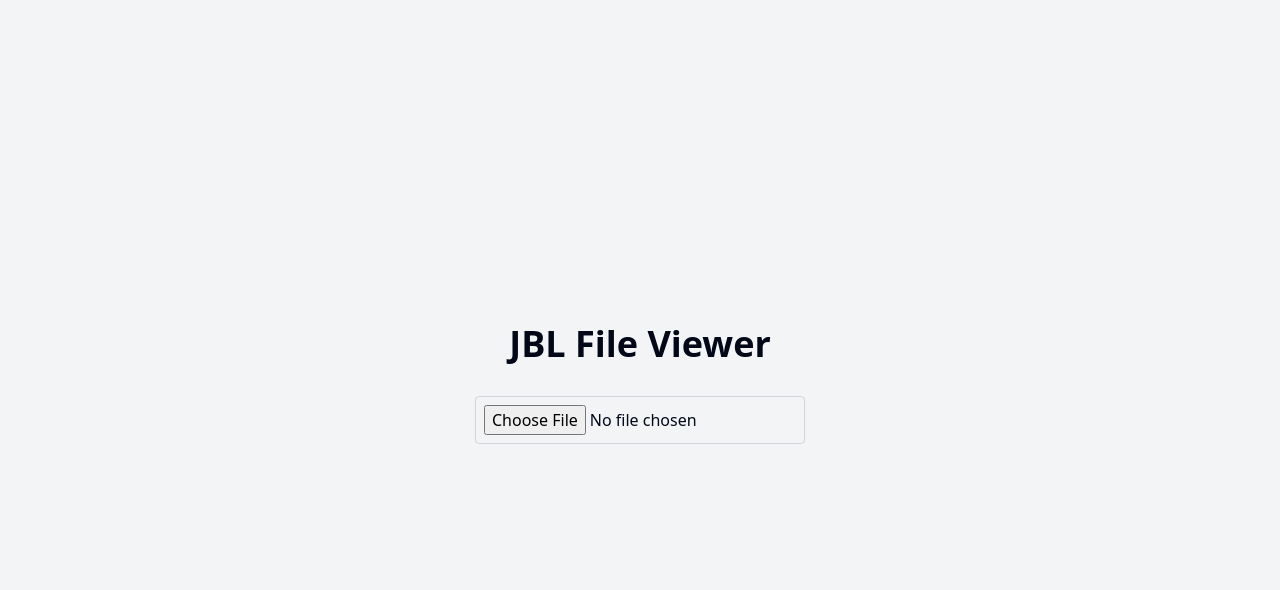
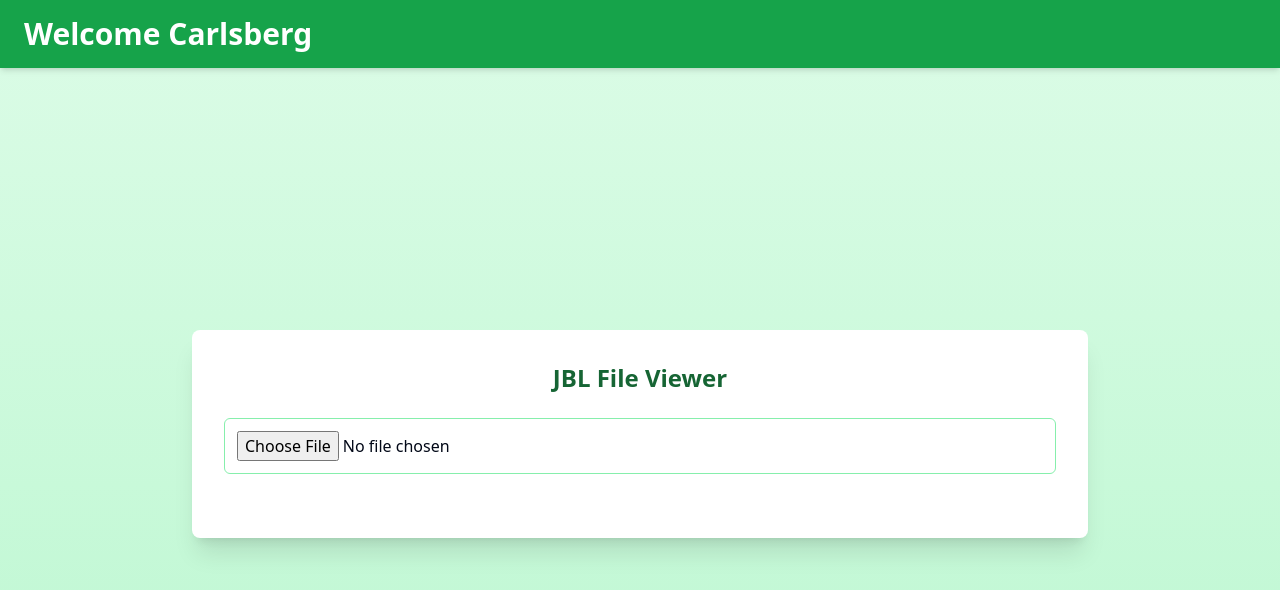
Before and after one commit to GPT-Engineer-App/jbl-viewer-rotate-57, a React (Vite) app: page / in a window 1280 px wide. Shown: the top 590 px of the page. Built offline with nearby package versions, Linux system fonts and the light colour scheme.

Commit message:
Add welcome header and style improvements
Enhanced the user interface by adding a header titled "Welcome Carlsberg" and made various aesthetic improvements to the layout and design for a more visually appealing experience.
[skip gpt_engineer]

```diff
--- a/src/pages/Index.jsx
+++ b/src/pages/Index.jsx
@@ -104,17 +104,22 @@ const Index = () => {
   }, []);
 
   return (
-    <div className="min-h-screen flex flex-col items-center justify-center bg-gray-100 p-4">
-      <h1 className="text-4xl font-bold mb-8">JBL File Viewer</h1>
+    <div className="min-h-screen flex flex-col bg-gradient-to-b from-green-100 to-green-200">
+      <header className="bg-green-600 text-white py-4 px-6 shadow-md">
+        <h1 className="text-3xl font-bold">Welcome Carlsberg</h1>
+      </header>
+      <main className="flex-grow flex flex-col items-center justify-center p-6">
+        <div className="bg-white rounded-lg shadow-xl p-8 max-w-4xl w-full">
+          <h2 className="text-2xl font-semibold mb-6 text-center text-green-800">JBL File Viewer</h2>
           <input
             type="file"
             accept=".jbl,.gltf,.glb"
             onChange={handleFileChange}
-        className="mb-8 p-2 border border-gray-300 rounded"
+            className="mb-8 p-3 border border-green-300 rounded-md w-full"
           />
           {file && (
             <>
-          <div className="w-full max-w-2xl h-[400px] bg-white rounded-lg shadow-lg overflow-hidden mb-4">
+              <div className="w-full h-[400px] bg-gray-100 rounded-lg overflow-hidden mb-6">
                 <Canvas>
                   <Suspense fallback={null}>
                     <PerspectiveCamera makeDefault position={[0, 0, 5]} />
@@ -131,7 +136,7 @@ const Index = () => {
                   </Suspense>
                 </Canvas>
               </div>
-          <div className="w-full max-w-2xl mb-4 space-y-4">
+              <div className="space-y-6">
                 <div>
                   <label className="block text-sm font-medium text-gray-700 mb-2">
                     Adjust Scale:
@@ -204,13 +209,15 @@ const Index = () => {
                     onValueChange={(value) => handlePositionChange(2, value)}
                   />
                 </div>
-            <Button onClick={handleCrop}>
+                <Button onClick={handleCrop} className="w-full bg-green-600 hover:bg-green-700">
                   {isCropped ? "Uncrop Model" : "Crop Model"}
                 </Button>
               </div>
             </>
           )}
         </div>
+      </main>
+    </div>
   );
 };
 
```
Lines whose indentation alone changed are shown as unchanged.
